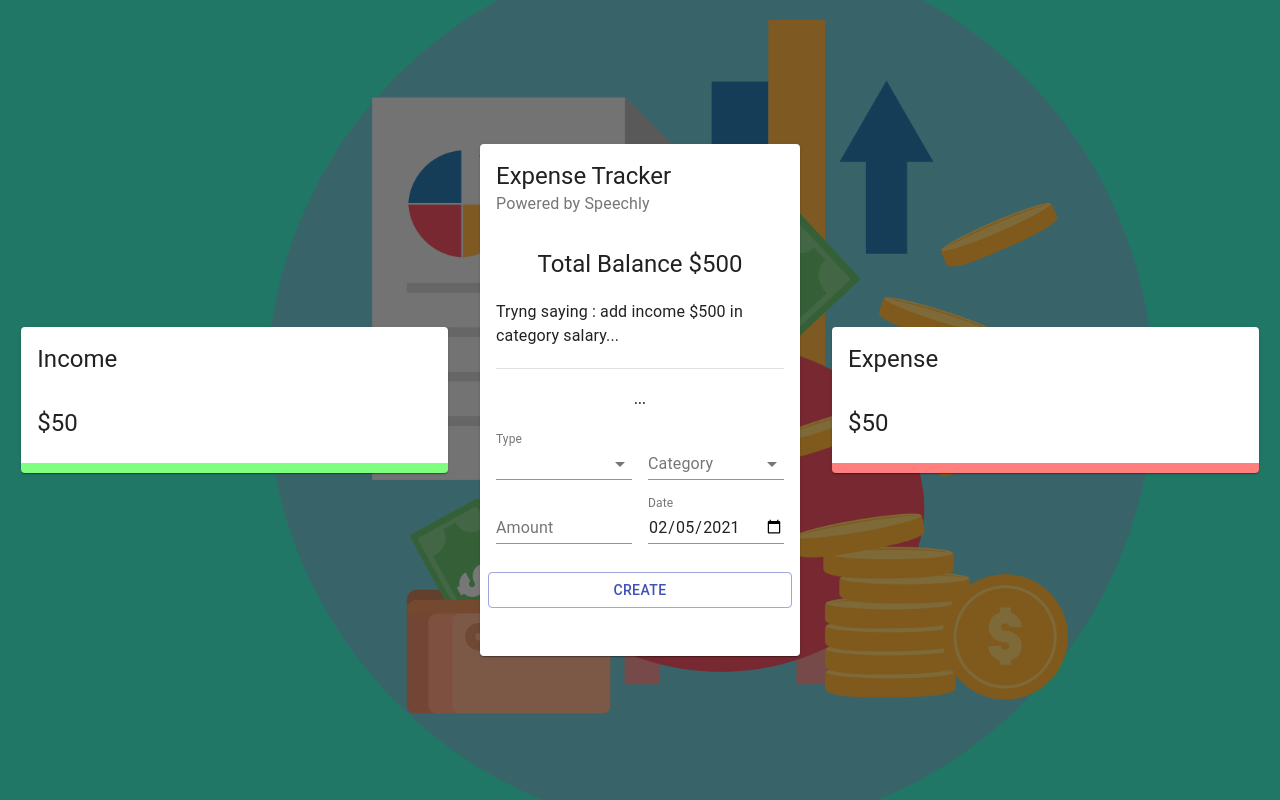
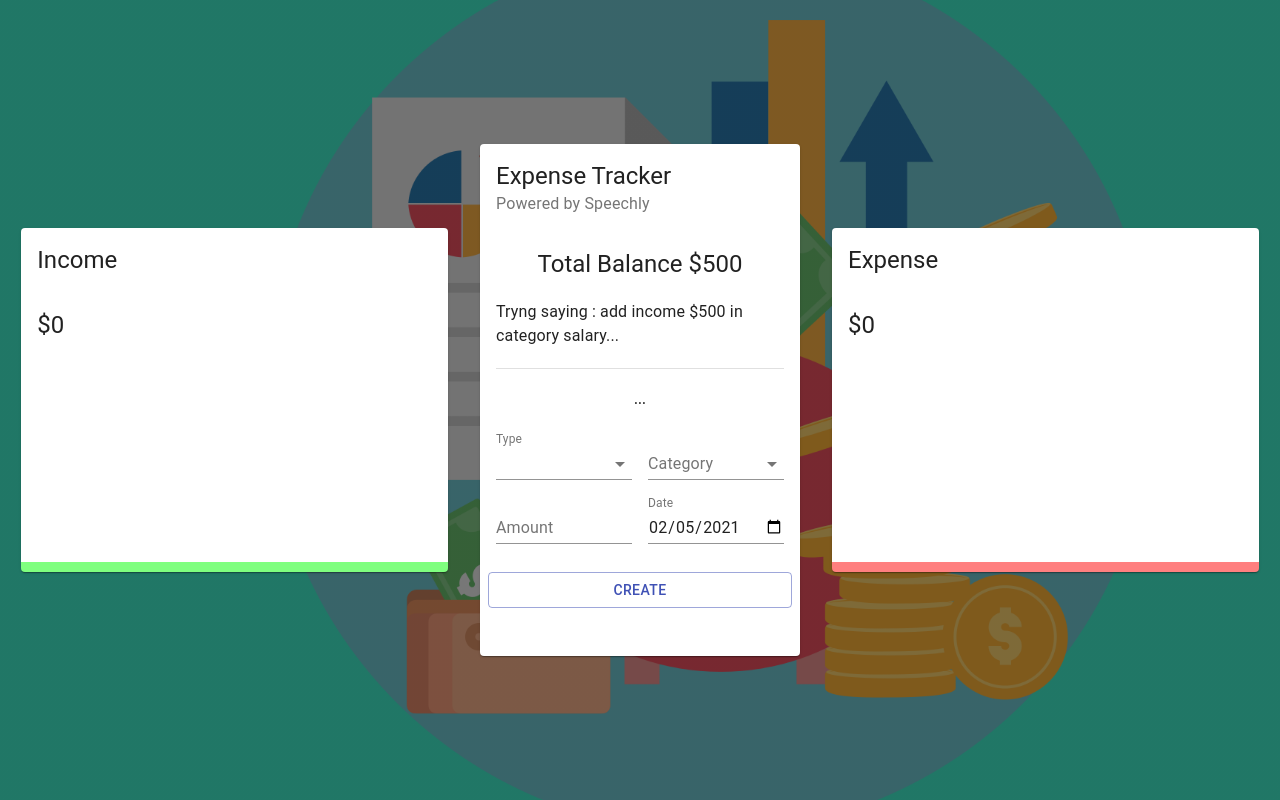
Before and after one commit to usmanwahyuhp/voice-expense-tracker, a React (Create React App) app: page / in a window 1280 px wide. Built offline with nearby package versions, Linux system fonts and the light colour scheme.

Commit message:
Implementing custom hook

```diff
--- a/src/components/Details/Details.jsx
+++ b/src/components/Details/Details.jsx
@@ -3,16 +3,18 @@
 import { Doughnut } from 'react-chartjs-2';
 
 import useStyles from './styles';
+import useTransactions from '../../useTransaction';
 
 const Details = ({ title }) => {
+    const { total, chartData } = useTransactions(title)
     const classes = useStyles();
 
     return (
         <Card className={ title === 'Income' ? classes.income : classes.expense }>
             <CardHeader title={title} />
             <CardContent>
-                <Typography variant="h5">$50</Typography>
-                {/* <Doughnut data="DATA" /> */}
+                <Typography variant="h5">${total}</Typography>
+                <Doughnut data={chartData} />
             </CardContent>
         </Card>
     )
--- /dev/null
+++ b/src/useTransaction.js
@@ -0,0 +1,34 @@
+import { useContext } from 'react';
+import { ExpenseTrackerContext } from './context/context';
+
+import { incomeCategories, expenseCategories, resetCategories } from './constants/categories';
+
+const useTransactions = (title) => {
+    resetCategories();
+    const { transactions } = useContext(ExpenseTrackerContext);
+    const rightTransactions = transactions.filter((t) => t.type === title);
+    const total = rightTransactions.reduce((acc, currVal) => acc += currVal.amount, 0);
+    const categories = title === 'Income' ? incomeCategories : expenseCategories;
+
+    console.log({ rightTransactions, total, categories });
+
+    rightTransactions.forEach((t) => {
+      const category = categories.find((c) => c.type === t.category);
+
+      if (category) category.amount += t.amount;
+    });
+
+    const filteredCategories = categories.filter((sc) => sc.amount > 0);
+
+    const chartData = {
+      datasets: [{
+        data: filteredCategories.map((c) => c.amount),
+        backgroundColor: filteredCategories.map((c) => c.color),
+      }],
+      labels: filteredCategories.map((c) => c.type),
+    };
+
+    return { filteredCategories, total, chartData };
+  };
+
+  export default useTransactions;
```
